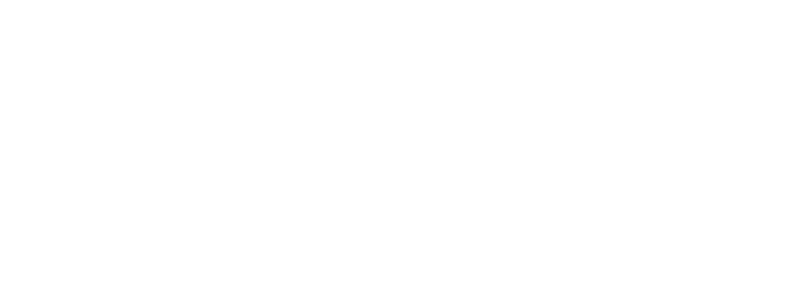
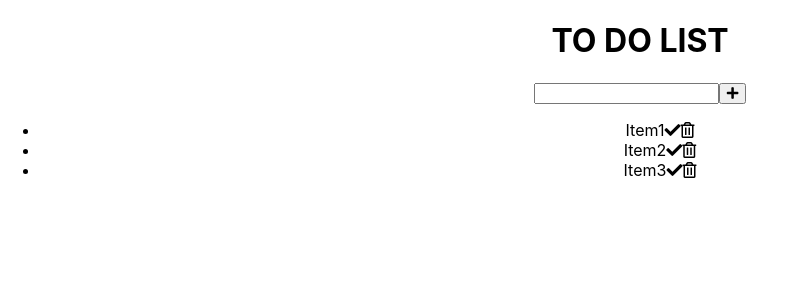
Before and after one commit to chevtong/intro-react, a React (Create React App) app: page / in a window 1280 px wide. Shown: the top 300 px of the page, without its empty margins (0-786 px from the left). Built offline with nearby package versions, Linux system fonts and the light colour scheme.

Commit message:
Create different components

```diff
--- a/public/index.html
+++ b/public/index.html
@@ -24,6 +24,8 @@
       work correctly both with client-side routing and a non-root public URL.
       Learn how to configure a non-root public URL by running `npm run build`.
     -->
+    <!-- fontawsome CDN -->
+    <link rel="stylesheet" href="https://use.fontawesome.com/releases/v5.15.2/css/all.css" integrity="sha384-vSIIfh2YWi9wW0r9iZe7RJPrKwp6bG+s9QZMoITbCckVJqGCCRhc+ccxNcdpHuYu" crossorigin="anonymous">
     <title>React App</title>
   </head>
   <body>
--- a/src/App.js
+++ b/src/App.js
@@ -1,10 +1,24 @@
 import './App.css';
+import React from 'react';
+
+//importing components
+import Form from './components/Form'
+import List from './components/List'
+
 
 function App() {
   return (
+
     <div className="App">
 
+      <h1>TO DO LIST</h1>
+
+      <Form/>
+
+      <List/>
+
     </div>
+
   );
 }
 
--- /dev/null
+++ b/src/components/Form.js
@@ -0,0 +1,13 @@
+import React from 'react'
+
+const Form = () => {
+    return (
+        <div className="form">
+            <input type="text" name="" id="" />
+
+       <button type="submit"><i class="fas fa-plus"></i></button>
+        </div>
+    )
+}
+
+export default Form
--- /dev/null
+++ b/src/components/List.js
@@ -0,0 +1,27 @@
+import React from "react";
+
+const List = () => {
+  return (
+    <div className="list">
+      <ul>
+        <li>
+          Item1
+          <i class="fas fa-check"></i>
+          <i class="far fa-trash-alt"></i>
+        </li>
+        <li>
+          Item2
+          <i class="fas fa-check"></i>
+          <i class="far fa-trash-alt"></i>
+        </li>
+        <li>
+          Item3
+          <i class="fas fa-check"></i>
+          <i class="far fa-trash-alt"></i>
+        </li>
+      </ul>
+    </div>
+  );
+};
+
+export default List;
```
